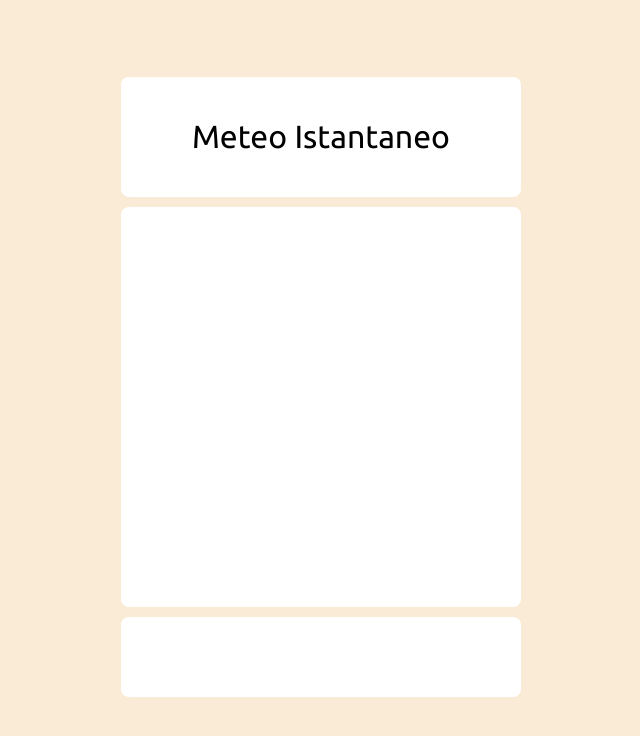
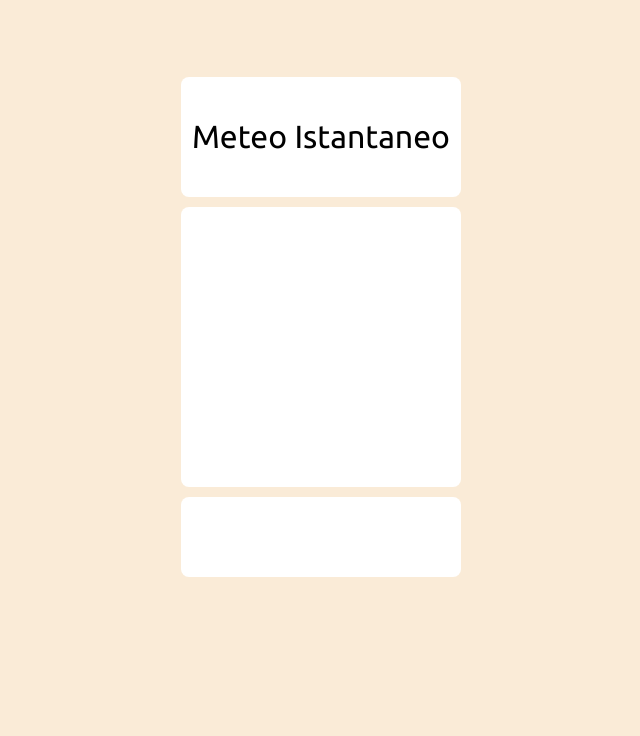
Before and after one commit to ItzMarcu/WeatherApp, a plain HTML site: page index.html in a window 1280 px wide. Shown: the whole page, without its empty margins (319-959 px from the left). Drawn offline with Linux system fonts and the light colour scheme.

Commit message:
modifica larghezza div

```diff
--- a/style.css
+++ b/style.css
@@ -19,7 +19,7 @@ header {
     -ms-border-radius: 8px;
     -o-border-radius: 8px;
     background-color: white;
-    width: 50vh;
+    width: 35vh;
     height: 15vh;
     display: flex;
     align-items: center;
@@ -36,8 +36,8 @@ section {
     -ms-border-radius: 8px;
     -o-border-radius: 8px;
     background-color: white;
-    width: 50vh;
-    height: 50vh;
+    width: 35vh;
+    height: 35vh;
     display: flex;
     align-items: center;
     justify-content: center;
@@ -52,7 +52,7 @@ footer {
     -ms-border-radius: 8px;
     -o-border-radius: 8px;
     background-color: white;
-    width: 50vh;
+    width: 35vh;
     height: 10vh;
     display: flex;
     align-items: center;
```
